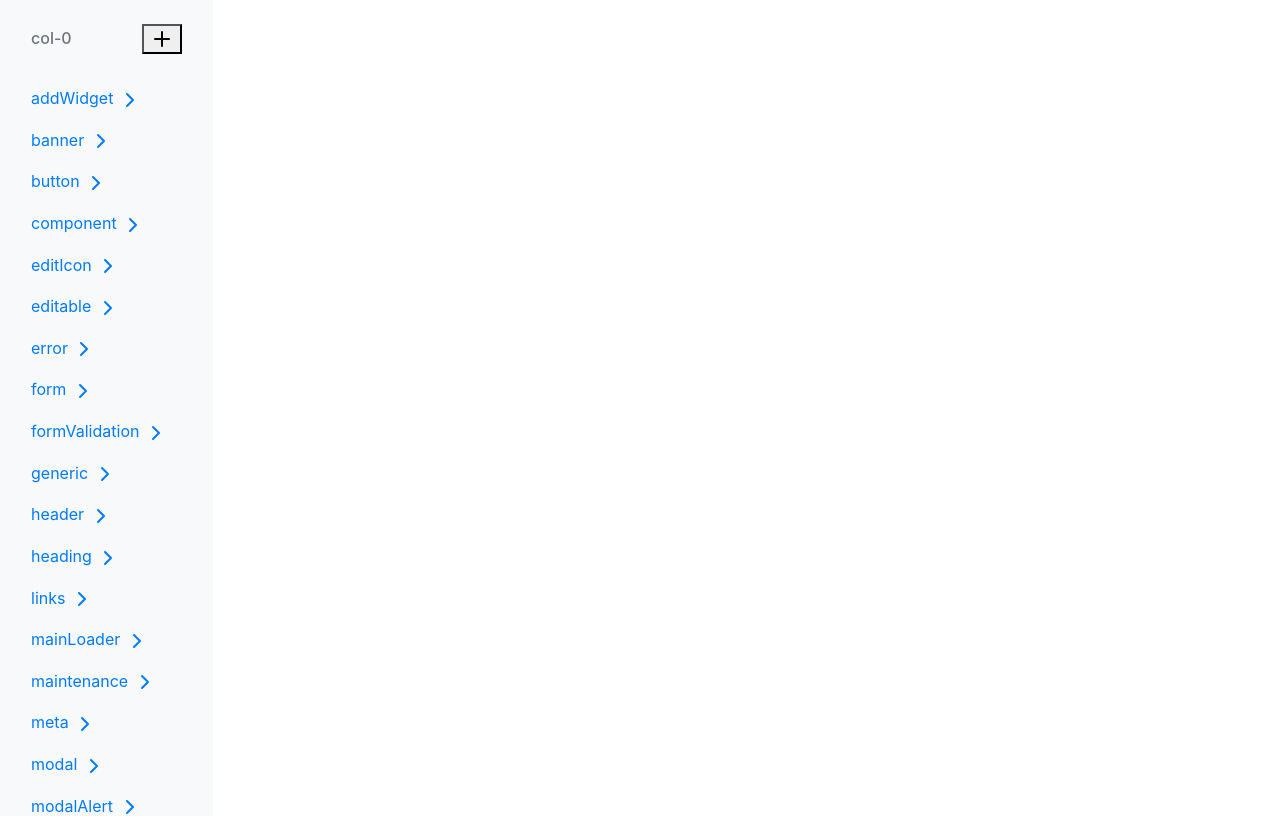
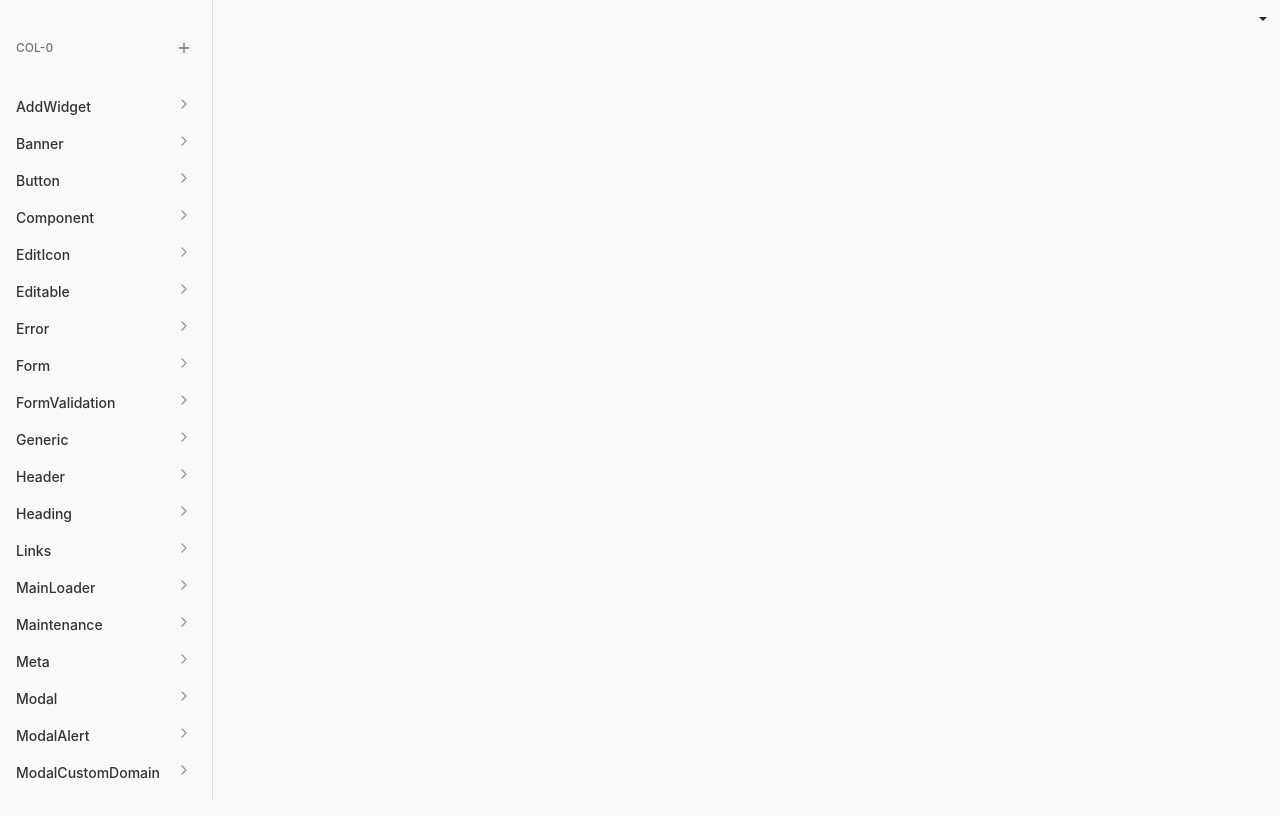
Before and after one commit to MartinMeurin/traduction-reader, a Vue app: page / in a window 1280 px wide. Shown: the top 816 px of the page. Built offline with nearby package versions, Linux system fonts and the light colour scheme.

Commit message:
Add CSS File, navigate though all cols

```diff
--- a/src/App.vue
+++ b/src/App.vue
@@ -37,7 +37,7 @@
   </div>
   <div class="container-fluid">
     <div class="row">
-      <col-item v-for='col in cols' :col='col' :key="col.id"></col-item>
+      <col-item v-for='col in cols' :col='col' :key="col.id" @navigate="navigate"></col-item>
     </div>
   </div>
   <div class="btn-group">
@@ -69,6 +69,56 @@
       }
     },
     methods: {
+      ///event
+      /*navigate(event){
+        this.statusClick.col = event.col;
+        if(event.source === 'keytrad') this.statusClick.button = event;
+        if(!this.statusClick.button) this.navigate();
+        if(event.source === 'nav') this.statusClick = {col:false,button:false};
+      },*/
+      ///
+      /// INTERACTION
+      navigate(event){
+        let colID = event.col;
+        let id = event.id;
+        let label = event.label;
+
+        this.resetCurrentStatuts();
+        // remove all colonne after
+        this.cols.splice(colID+1,this.cols.length-(colID+1));
+
+        // set selected cols
+        this.cols[colID].selected = {"id":id, "label":label};
+        this.setLabelStatus(colID,id);
+
+        // create new nav
+        if(typeof id === 'number'){
+          this.createCol({...this.getDataSet()});
+        }else{
+          // reactiver la dernière nav
+          this.cols[this.cols.length-1].active = true;
+        }
+
+        // setting blue label à la fin de l'update
+        if(this.cols.length>1){
+          let lastCol = this.cols[this.cols.length-2];
+          lastCol.value[lastCol.selected.id].current = true;
+        }
+      },
+      resetCurrentStatuts() {
+        this.cols.forEach(col => {
+          const idSelected = col.selected?.id;
+          typeof idSelected === 'number' ? col.value[idSelected].current = false : false;
+        })
+      },
+      setLabelStatus(colID,id){
+        this.cols[colID].value.forEach((value,i) => (value.active = typeof id==='number' && i == id))
+      },
+      getDataSet(){
+        let data = {...this.fileData[this.currentLanguage.id].dataSetOrganise};
+        this.cols.forEach(col=> (data = data[ col.selected.label ]))
+        return data;
+      },
       ///
       organiseDataStructure(jsonData){
         let data = {};
--- /dev/null
+++ b/src/assets/css/style.css
@@ -0,0 +1,148 @@
+body {
+  font-size: .875rem;
+  background-color: #f8f9fa;
+}
+
+.feather {
+  width: 16px;
+  height: 16px;
+  vertical-align: text-bottom;
+}
+
+.btn-group{
+  position:fixed;
+  top: 0px;
+  right: 0px;
+}
+
+/*
+ * Sidebar
+ */
+
+ h6 span{
+  line-height: 32px;
+ }
+ h6 button{
+  -webkit-appearance: none;
+  cursor: pointer;
+  border: 0;
+  font-size: 14px;
+  line-height: 32px;
+  padding:0 4px;
+  border-radius:6px;
+  background-color: transparent;
+  color: var(--theme-ui-colors-text,#6c757d);
+  /*box-shadow: inset 0 0 0 1px var(--theme-ui-colors-border,#e5e5e5);*/
+
+  -webkit-transition-property:background-color;
+  -webkit-transition-duration: 0.2s;
+  -webkit-transition-timing-function: ease-in-out;
+  transition-property:background-color;
+  transition-duration: 0.2s;
+  transition-timing-function: ease-in-out;
+ }
+ h6 button:hover{
+  color:#007bff;
+ }
+
+.sidebar {
+  position: relative;
+  top: 0;
+  bottom: 0;
+  left: 0;
+  z-index: 100; /* Behind the navbar */
+  padding: 0;
+  /*box-shadow: -1px 0 0 rgba(0, 0, 0, .1);*/
+  border-right:solid 1px rgba(0, 0, 0, .1);
+  background-color: white;
+  opacity: 0.2;
+}
+
+.sidebar.active{
+  opacity: 1;
+}
+
+.sidebar-sticky {
+  top: 48px; /* Height of navbar */
+  height: calc(100vh);
+  padding-top: .5rem;
+  overflow-x: hidden;
+  overflow-y: auto; /* Scrollable contents if viewport is shorter than content. */
+}
+
+.sidebar .nav-link {
+  text-transform: capitalize;
+  font-weight: 500;
+  color: #333;
+  /*border-bottom: solid 1px rgba(0, 0, 0, .1);*/
+}
+
+.sidebar a, .sidebar a span.nav-link{
+  text-decoration: none;
+}
+
+.sidebar .boldLabel{
+  font-weight: bold;
+  color:#007bff;
+  background-color: white;
+  /*border-top: solid 1px rgba(0,0,0,.1);*/
+}
+
+.sidebar .nav-link .feather {
+  float:right;
+  margin-right: 4px;
+  color: #999;
+}
+
+.sidebar .nav-link.active {
+  color: #333;
+  background-color: rgba(0, 0, 0, .1);
+}
+
+.sidebar .nav-link.current{
+  color: white;
+  background-color: #007bff;
+}
+
+.finalLabel{
+  font-weight: normal;
+  background-color:white;
+  border-bottom: solid 1px rgba(0, 0, 0, .1);
+}
+.finalLabel .nav-link{
+  font-weight: normal;
+  border : none;
+}
+
+.sidebar .boldLabel .feather{
+  display: none;
+}
+
+.sidebar .boldLabel:hover .feather{
+  display: inherit;
+}
+
+.sidebar .nav-link:hover .feather,
+.sidebar .nav-link.active .feather {
+  color: inherit;
+}
+
+.sidebar-heading {
+  font-size: .75rem;
+  text-transform: uppercase;
+}
+
+
+.nav{
+  flex-wrap: inherit !important;
+}
+.row{
+  flex-wrap: inherit !important;
+}
+
+/*
+ * Utilities
+ */
+
+.border-top { border-top: 1px solid #e5e5e5; }
+.border-bottom { border-bottom: 1px solid #e5e5e5; }
--- a/src/components/col-components/col-item.vue
+++ b/src/components/col-components/col-item.vue
@@ -1,12 +1,12 @@
 <template>
-  <nav v-bind:class="{ active:col.active }" @click="clickOnNav" class="col-md-2 d-none d-md-block sidebar bg-light">
+  <nav v-bind:class="{ active:col.active }" @click.prevent="clickOnNav" class="col-md-2 d-none d-md-block sidebar bg-light">
     <div class="sidebar-sticky">
       <h6 class="sidebar-heading d-flex justify-content-between align-items-center px-3 mt-4 mb-4 text-muted">
         <span>col-{{col.id}}</span>
-        <button type="button" class="" data-toggle="modal" data-target="#addItemModal" @click="addModale"><span data-feather="plus"></span></button>
+        <button type="button" class="" data-toggle="modal" data-target="#addItemModal" @click.prevent="addModale"><span data-feather="plus"></span></button>
       </h6>
       <ul class="nav flex-column mb-2">
-        <translate-item v-for="value in col.value" :translateitem="value" :colNumber="col.id" :key="value.id"></translate-item>
+        <translate-item v-for="value in col.value" :translateitem="value" :colNumber="col.id" :key="value.id" @navigate-item="navigateitem"></translate-item>
       </ul>
     </div>
   </nav>
@@ -22,8 +22,18 @@
     props:{
       col:Object
     },
+    data(){
+      return{
+        isNotNav:false
+      }
+    },
     methods:{
       clickOnNav() {
+        if(!this.isNotNav){
+          this.$emit('navigate',{col:this.col.id, source:'nav'})
+        }else{
+          this.isNotNav = false;
+        }
         /*app.statusClick.col = this.col.id;
         if(!app.statusClick.button){
           app.navigate();
@@ -45,6 +55,10 @@
         },1000);
         */
       },
+      navigateitem(event){
+        this.isNotNav = true;
+        this.$emit('navigate',event);
+      }
     }
   }
 
--- a/src/components/col-components/translate-item.vue
+++ b/src/components/col-components/translate-item.vue
@@ -1,15 +1,15 @@
 <template>
   <li class="nav-item">
-    <a v-if="translateitem.value === undefined" @click="gotToNextLevel" :class="{ active : translateitem.active, current : translateitem.current}" class="nav-link" href="#">
+    <a v-if="translateitem.value === undefined" @click.prevent="gotToNextLevel" :class="{ active : translateitem.active, current : translateitem.current}" class="nav-link" href="#">
       {{ translateitem.label }}
       <span data-feather="chevron-right"></span>
     </a>
     <a v-if="translateitem.value" href="#">
-      <span class="nav-link boldLabel" @click="editElement">
+      <span class="nav-link boldLabel" @click.prevent="editElement">
         {{ translateitem.label }}
         <span data-feather="edit-2"></span>
       </span>
-      <span class="nav-link finalLabel" data-toggle="tooltip" data-placement="top" title="Click to copy" @click="copyElement">
+      <span class="nav-link finalLabel" data-toggle="tooltip" data-placement="top" title="Click to copy" @click.prevent="copyElement">
         {{ translateitem.value }}
       </span>
     </a>
@@ -23,6 +23,7 @@
     },
     methods:{
       gotToNextLevel: function(){
+        this.$emit('navigate-item',{col:this.colNumber,id:this.translateitem.position,label:this.translateitem.label, source:'keytrad'});
         /*app.statusClick.col = this.col;
         app.statusClick.button = {"col":this.col,"id":this.translateitem.position, "label":this.translateitem.label};
         app.navigate();
--- a/src/main.js
+++ b/src/main.js
@@ -1,7 +1,7 @@
 import Vue from 'vue'
 import App from './App.vue'
 import 'bootstrap/dist/css/bootstrap.css'
-
+import './assets/css/style.css'
 Vue.config.productionTip = false
 
 new Vue({
```
Also changed, not shown: 1 other file (tests, documents, lock files or other folders).
